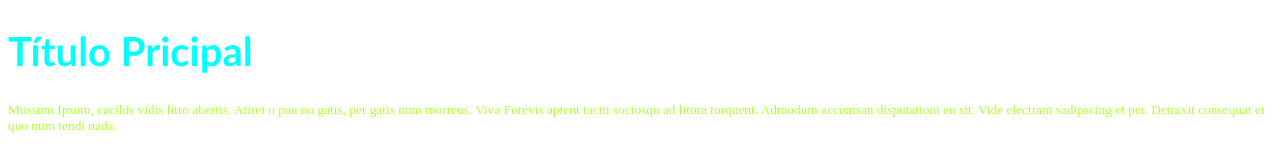
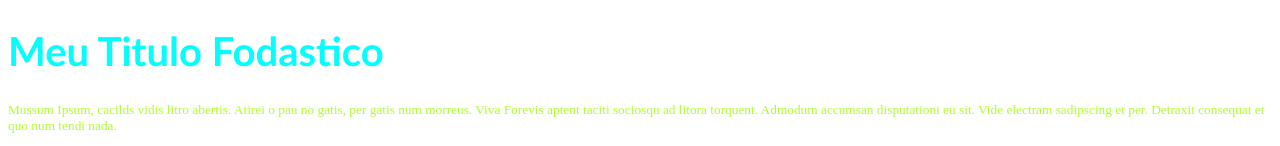
Before and after one commit to Leandrorferreira/academia03, a plain HTML site: page index.html in a window 1280 px wide. Shown: the top 146 px of the page. Drawn offline with Linux system fonts and the light colour scheme.

Commit message:
Trocar o texto do h1

```diff
--- a/index.html
+++ b/index.html
@@ -8,7 +8,7 @@
     <title>Aula 01</title>
 </head>
 <body>
-    <h1>Título Pricipal</h1>
+    <h1>Meu Titulo Fodastico</h1>
     <p>Mussum Ipsum, cacilds vidis litro abertis. Atirei o pau no gatis, per gatis num morreus. Viva Forevis aptent taciti sociosqu ad litora torquent. Admodum accumsan disputationi eu sit. Vide electram sadipscing et per. Detraxit consequat et quo num tendi nada.</p>
     <img src="http:placekitten.com/200/200" alt="">
     <a href="http://www.pudim.com.br" target="blank"><button>OK</button></a>
```
